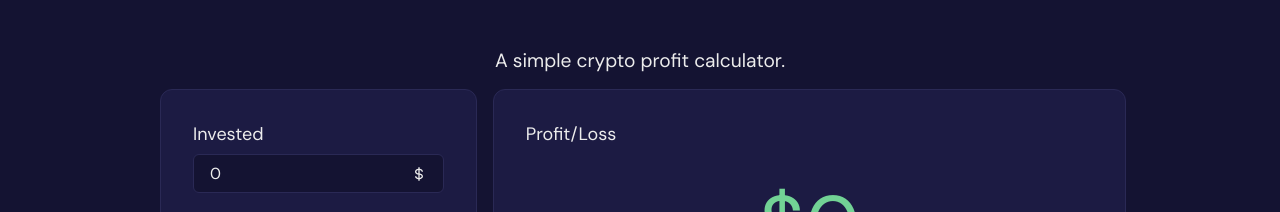
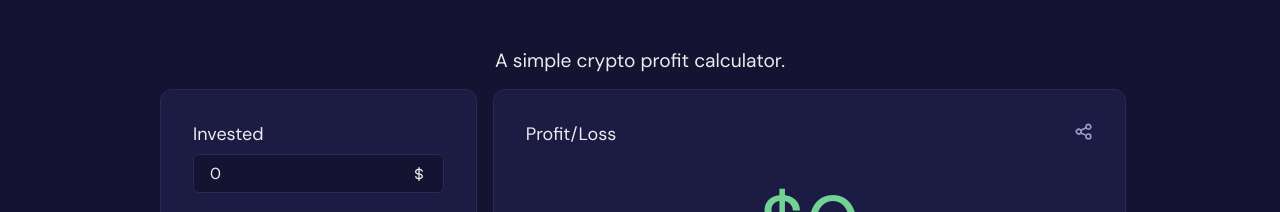
Before and after one commit to elvstejd/crypto-profit-calc, a React (Create React App) app: page / in a window 1280 px wide. Shown: the top 212 px of the page. Built offline with nearby package versions, Linux system fonts and the light colour scheme; no server answers.

Commit message:
Add share button and toast

```diff
--- a/src/components/ProfitDisplay.js
+++ b/src/components/ProfitDisplay.js
@@ -5,6 +5,8 @@ import { useData } from '../contexts/dataContext';
 import { Card } from '../styles/shared/Card';
 import { Label } from '../styles/shared/Label';
 import { formatProfitToUSD } from '../utils/formatProfitToUSD';
+import useShareLink from '../hooks/useShareLink';
+import toast, { Toaster } from 'react-hot-toast';
 
 const ProfitNumberContainer = styled.div`
     display: flex;
@@ -27,18 +29,70 @@ const ProfitNumber = styled.div`
     }
 `;
 
+const LabelAndShareContainer = styled.div`
+    display: flex;
+    justify-content: space-between;
+`;
+
+const ShareButton = styled.div`
+    cursor: pointer;
+    svg {
+        width: 1.2rem;
+        height: 1.2rem;
+        fill: var(--primary-100);
+        transition: fill .2s ease;
+    }
+
+    &:hover {
+        svg {
+            fill: var(--primary-50);
+        }
+    }
+`;
+
+
 const ProfitDisplay = () => {
     const { profit } = useData();
     const { t } = useTranslation();
+    const generateShareLink = useShareLink()
+
+    function handleShareClick() {
+        const shareLink = generateShareLink();
+
+        navigator.clipboard.writeText(shareLink).then(function () {
+            /* clipboard successfully set */
+            toast(t('copied_notice'), {
+                position: 'bottom-center',
+                duration: 3000,
+                icon: '📋',
+                style: {
+                    color: 'var(--neutral-100)',
+                    backgroundColor: 'var(--primary-200)',
+                    borderRadius: 'var(--border-radius-sm)'
+                }
+            });
+        }, function () {
+            /* clipboard write failed */
+            console.error('Failed to copy share url to clipboard. ');
+        });
+    }
 
     return (
         <Card>
-            <Label>{t('profitloss_label')}</Label>
+            <LabelAndShareContainer>
+                <Label>{t('profitloss_label')}</Label>
+                <ShareButton onClick={handleShareClick}>
+                    <svg xmlns="http://www.w3.org/2000/svg" viewBox="0 0 24 24">
+                        <path d="M18,14a4,4,0,0,0-3.08,1.48l-5.1-2.35a3.64,3.64,0,0,0,0-2.26l5.1-2.35A4,4,0,1,0,14,6a4.17,4.17,0,0,0,.07.71L8.79,9.14a4,4,0,1,0,0,5.72l5.28,2.43A4.17,4.17,0,0,0,14,18a4,4,0,1,0,4-4ZM18,4a2,2,0,1,1-2,2A2,2,0,0,1,18,4ZM6,14a2,2,0,1,1,2-2A2,2,0,0,1,6,14Zm12,6a2,2,0,1,1,2-2A2,2,0,0,1,18,20Z" />
+                    </svg>
+                </ShareButton>
+            </LabelAndShareContainer>
             <ProfitNumberContainer>
                 <ProfitNumber isProfit={profit >= 0}>
                     {formatProfitToUSD(profit)}
                 </ProfitNumber>
             </ProfitNumberContainer>
+            <Toaster />
         </Card>
     );
 }
```
